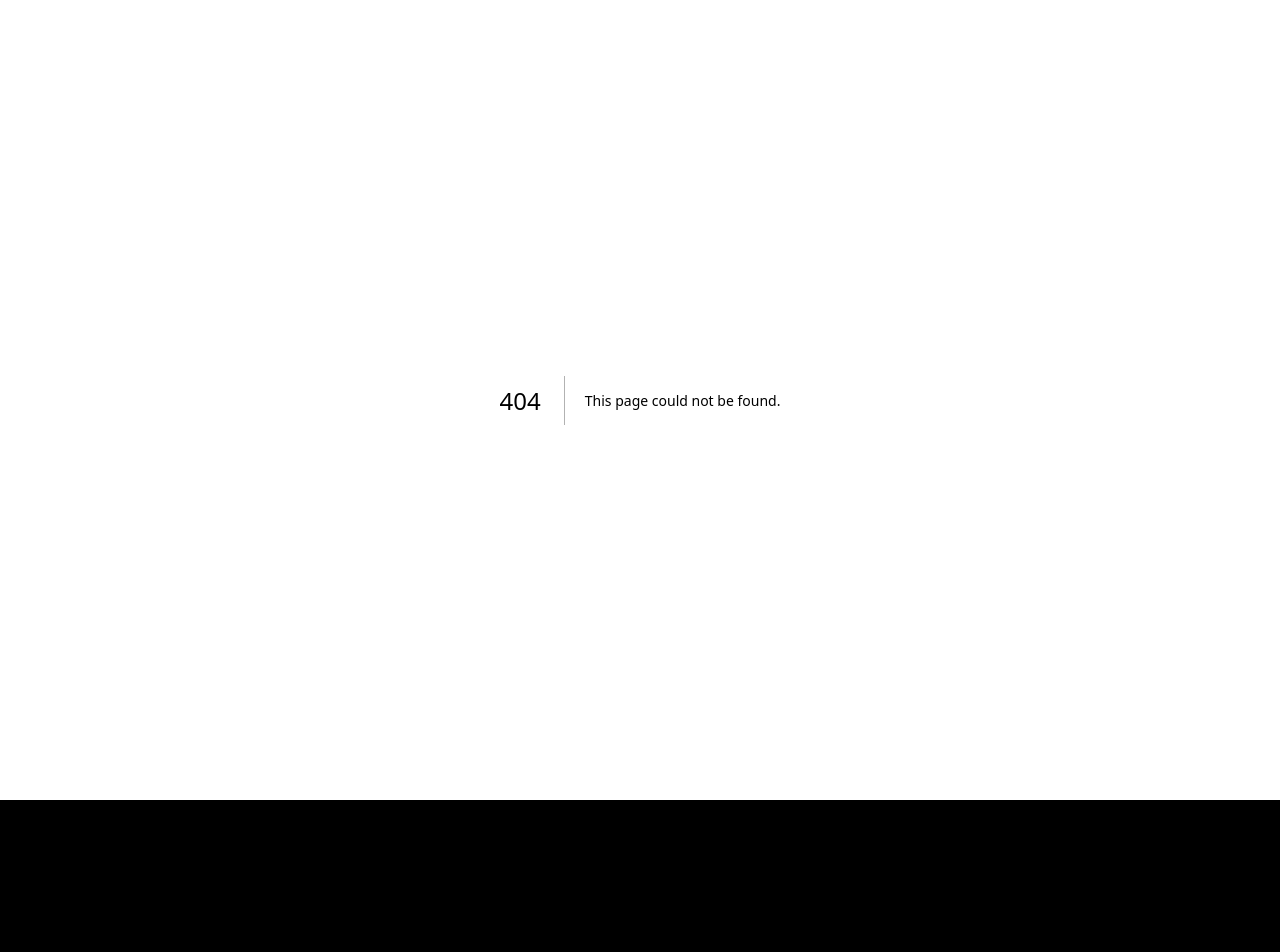
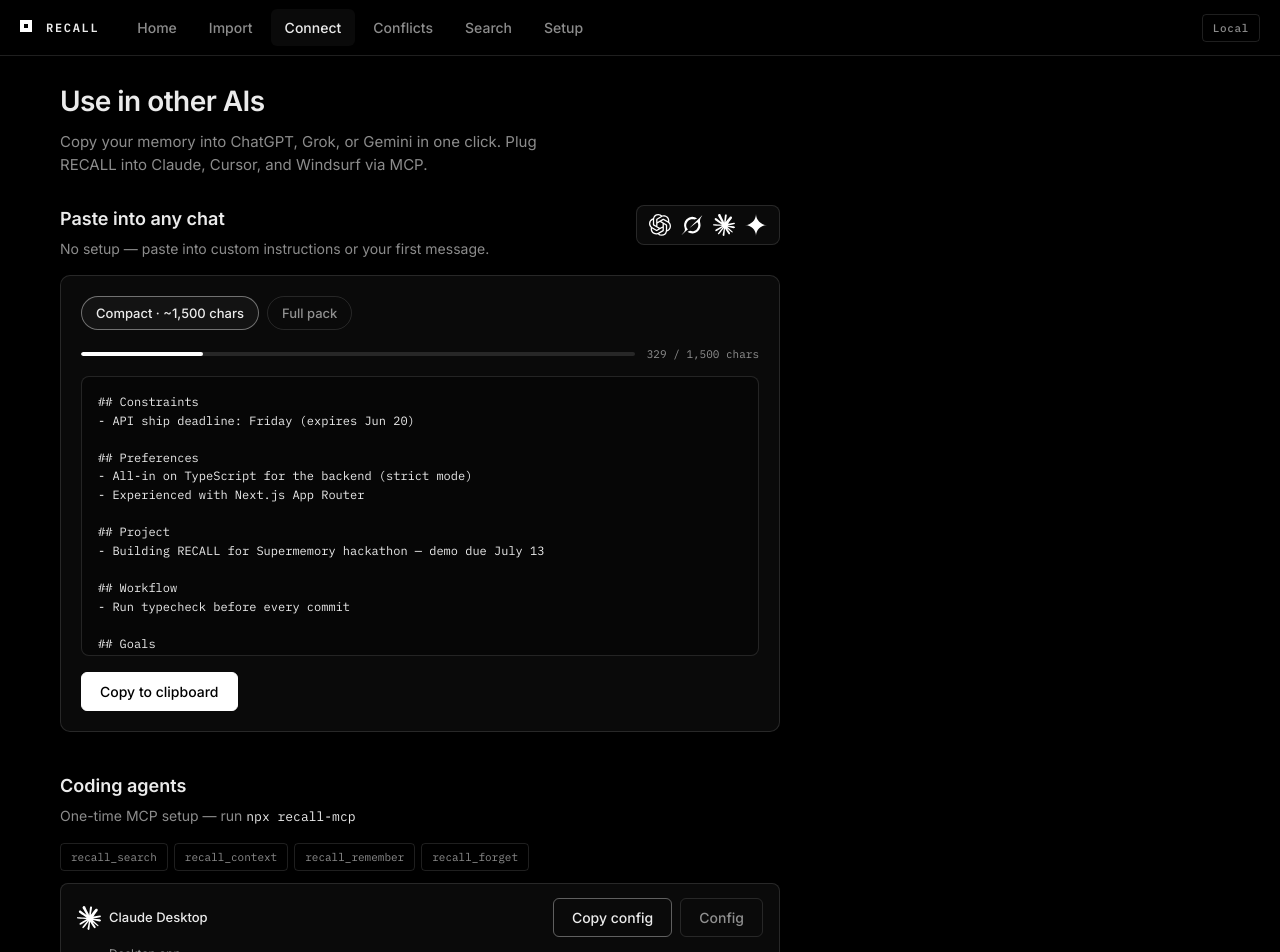
Before and after one commit to daraijaola/recall, a Next.js app in the folder app/: page /sites/recall/app/connect in a window 1280 px wide. Before the commit this address had no page. Shown: the top 952 px of the page. Before the commit the page ends 800 px from the top, so only its background shows below. Built offline with nearby package versions, Linux system fonts and the light colour scheme.

Commit message:
feat(app): connect page with context pack, MCP config, and file downloads

```diff
--- /dev/null
+++ b/app/app/connect/page.tsx
@@ -0,0 +1,5 @@
+import { ConnectClient } from "@/components/connect/ConnectClient";
+
+export default function ConnectPage() {
+  return <ConnectClient />;
+}
--- /dev/null
+++ b/app/components/connect/ConnectClient.tsx
@@ -0,0 +1,202 @@
+"use client";
+
+import useSWR from "swr";
+import { useState } from "react";
+import {
+  fetchContextPack,
+  fetchGeneratedFile,
+  fetchHealth,
+  fetchMcpConfig,
+} from "@/lib/mock-api";
+import type { ContextPackVariant, GeneratedFileKind, McpTargetId } from "@/lib/types";
+import {
+  CONTEXT_CHAT_APPS,
+  MCP_TARGETS,
+  MCP_TOOLS,
+  PROJECT_FILES,
+} from "@/lib/constants";
+import { AppShell } from "@/components/shell/AppShell";
+import { PageIntro } from "@/components/shell/PageIntro";
+import { AppLogo } from "@/components/ui/AppLogo";
+import { CopyButton } from "@/components/ui/CopyButton";
+
+export function ConnectClient() {
+  const [packVariant, setPackVariant] = useState<ContextPackVariant>("compact");
+  const [expandedMcp, setExpandedMcp] = useState<McpTargetId | null>(null);
+
+  const { data: health } = useSWR("health", fetchHealth);
+  const { data: compactPack } = useSWR("context-compact", () => fetchContextPack("compact"));
+  const { data: fullPack } = useSWR("context-full", () => fetchContextPack("full"));
+  const activePack = packVariant === "compact" ? compactPack : fullPack;
+
+  const pct = activePack?.limit
+    ? Math.min(100, Math.round((activePack.charCount / activePack.limit) * 100))
+    : null;
+
+  async function downloadFile(kind: GeneratedFileKind) {
+    const file = await fetchGeneratedFile(kind);
+    const blob = new Blob([file.content], { type: "text/plain" });
+    const url = URL.createObjectURL(blob);
+    const a = document.createElement("a");
+    a.href = url;
+    a.download = file.filename;
+    a.click();
+    URL.revokeObjectURL(url);
+  }
+
+  return (
+    <AppShell health={health}>
+      <div className="connect-page">
+        <PageIntro
+          title="Use in other AIs"
+          description="Copy your memory into ChatGPT, Grok, or Gemini in one click. Plug RECALL into Claude, Cursor, and Windsurf via MCP."
+        />
+
+        <section className="connect-section">
+          <div className="connect-section-head">
+            <div>
+              <h2>Paste into any chat</h2>
+              <p className="muted">No setup — paste into custom instructions or your first message.</p>
+            </div>
+            <div className="connect-app-row">
+              {CONTEXT_CHAT_APPS.map((id) => (
+                <AppLogo key={id} id={id} size={22} />
+              ))}
+            </div>
+          </div>
+
+          <div className="connect-card">
+            <div className="pack-toggle" role="tablist">
+              <button
+                type="button"
+                role="tab"
+                aria-selected={packVariant === "compact"}
+                className={`pill${packVariant === "compact" ? " active" : ""}`}
+                onClick={() => setPackVariant("compact")}
+              >
+                Compact · ~1,500 chars
+              </button>
+              <button
+                type="button"
+                role="tab"
+                aria-selected={packVariant === "full"}
+                className={`pill${packVariant === "full" ? " active" : ""}`}
+                onClick={() => setPackVariant("full")}
+              >
+                Full pack
+              </button>
+            </div>
+
+            {activePack && (
+              <>
+                {packVariant === "compact" && activePack.limit && (
+                  <div className="pack-meter-row">
+                    <div className="progress-bar-track">
+                      <span className="progress-bar-fill" style={{ width: `${pct}%` }} />
+                    </div>
+                    <span className="pack-meter-label">
+                      {activePack.charCount.toLocaleString()} / {activePack.limit.toLocaleString()} chars
+                    </span>
+                  </div>
+                )}
+
+                <pre className="pack-preview">{activePack.content}</pre>
+
+                <CopyButton text={activePack.content} label="Copy to clipboard" className="primary" />
+              </>
+            )}
+          </div>
+        </section>
+
+        <section className="connect-section">
+          <div className="connect-section-head">
+            <div>
+              <h2>Coding agents</h2>
+              <p className="muted">One-time MCP setup — run <code className="inline-code">npx recall-mcp</code></p>
+            </div>
+          </div>
+
+          <div className="mcp-tools">
+            {MCP_TOOLS.map((t) => (
+              <span key={t} className="mcp-tool-chip">{t}</span>
+            ))}
+          </div>
+
+          <ul className="connect-list">
+            {MCP_TARGETS.map((target) => (
+              <McpRow
+                key={target.id}
+                target={target}
+                expanded={expandedMcp === target.id}
+                onToggle={() => setExpandedMcp(expandedMcp === target.id ? null : target.id)}
+              />
+            ))}
+          </ul>
+        </section>
+
+        <section className="connect-section">
+          <div className="connect-section-head">
+            <div>
+              <h2>Project files</h2>
+              <p className="muted">Generated from your memory — drop into any repo.</p>
+            </div>
+          </div>
+
+          <ul className="connect-list">
+            {PROJECT_FILES.map((file) => (
+              <li key={file.kind} className="connect-row">
+                <span className="file-icon" aria-hidden="true">{file.filename.slice(0, 1)}</span>
+                <div className="connect-row-body">
+                  <strong>{file.filename}</strong>
+                  <span className="muted">{file.description}</span>
+                </div>
+                <button type="button" className="btn ghost" onClick={() => downloadFile(file.kind)}>
+                  Download
+                </button>
+              </li>
+            ))}
+          </ul>
+        </section>
+
+        <footer className="connect-footer">
+          <AppLogo id="supermemory" variant="wordmark" size={20} showLabel label="Supermemory Local" />
+          <span className="muted">Runs on your machine · localhost:6767</span>
+        </footer>
+      </div>
+    </AppShell>
+  );
+}
+
+function McpRow({
+  target,
+  expanded,
+  onToggle,
+}: {
+  target: (typeof MCP_TARGETS)[number];
+  expanded: boolean;
+  onToggle: () => void;
+}) {
+  const { data: config } = useSWR(expanded ? `mcp-${target.id}` : null, () => fetchMcpConfig(target.id));
+
+  return (
+    <li className="connect-row connect-row-mcp">
+      <AppLogo id={target.logo} size={24} showLabel label={target.label} />
+      <span className="muted connect-row-hint">{target.hint}</span>
+      <div className="connect-row-actions">
+        <McpCopyButton targetId={target.id} />
+        <button type="button" className="btn ghost" onClick={onToggle}>
+          {expanded ? "Hide" : "Config"}
+        </button>
+      </div>
+      {expanded && config && (
+        <pre className="mcp-config-preview">{config.config}</pre>
+      )}
+    </li>
+  );
+}
+
+function McpCopyButton({ targetId }: { targetId: McpTargetId }) {
+  const { data } = useSWR(`mcp-copy-${targetId}`, () => fetchMcpConfig(targetId));
+  if (!data) return <button type="button" className="btn ghost" disabled>Copy</button>;
+  return <CopyButton text={data.config} label="Copy config" />;
+}
```
